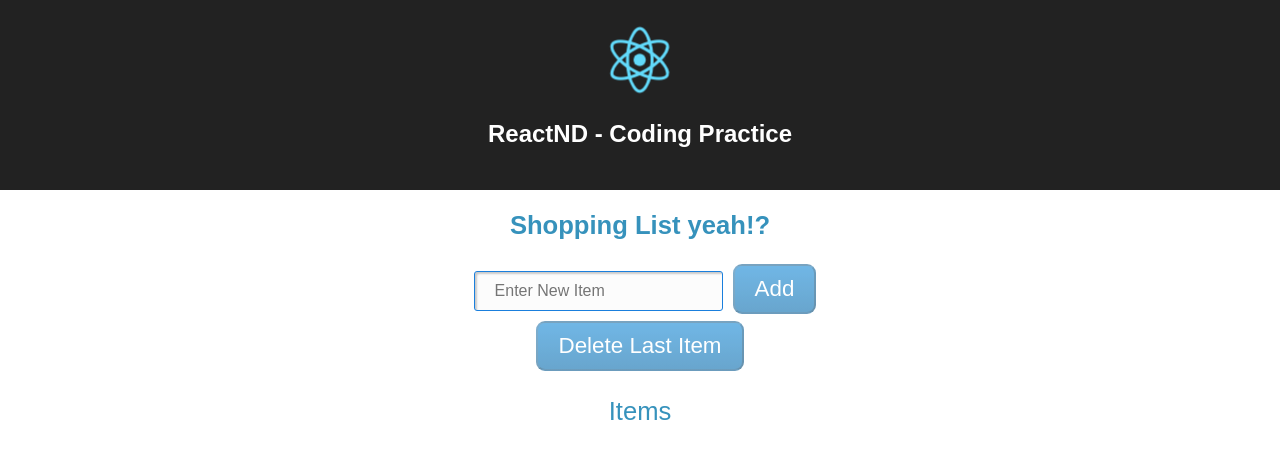
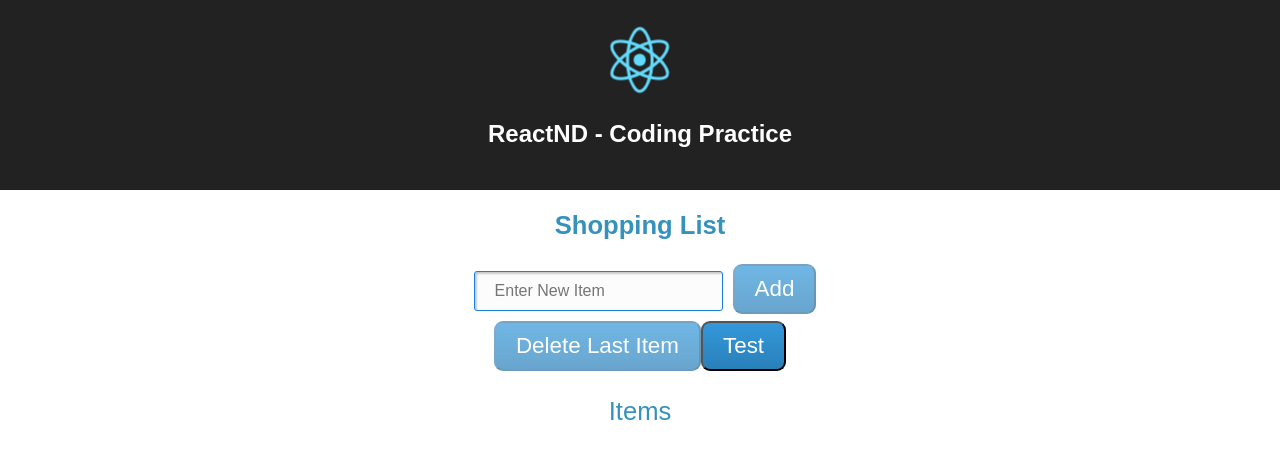
Before and after one commit to tomstockwood/Exercise-2-Controlled-Components, a React (Create React App) app: page / in a window 1280 px wide. Shown: the top 458 px of the page. Built offline with nearby package versions, Linux system fonts and the light colour scheme.

Commit message:
Changed TestButton into a functional component

```diff
--- a/src/App.js
+++ b/src/App.js
@@ -49,7 +49,7 @@ class App extends React.Component {
           <img src={logo} className="App-logo" alt="logo" />
           <h1 className="App-title">ReactND - Coding Practice</h1>
         </header>
-        <h2>Shopping List yeah!?</h2>
+        <h2>Shopping List</h2>
         <EnterText
           value={this.state.value}
           handleChange={this.handleChange}
@@ -82,6 +82,9 @@ class App extends React.Component {
           Delete Last Item
         </GenericButton>
 
+        <TestButton>
+        </TestButton>
+
         <ItemList
           items = {this.state.items}
         >
--- a/src/TestButton.js
+++ b/src/TestButton.js
@@ -1,9 +1,17 @@
 import React, { Component} from 'react'
 
-class TestButton extends React.Component{
-    render() {
-        return(<button>Add</button>)
-    }
+// class TestButton extends React.Component{
+//     render() {
+//         return(<button>Add</button>)
+//     }
+// }
+
+function TestButton(props) {
+    return (
+        <button>
+            Test
+        </button>
+    )
 }
 
 export default TestButton
```
